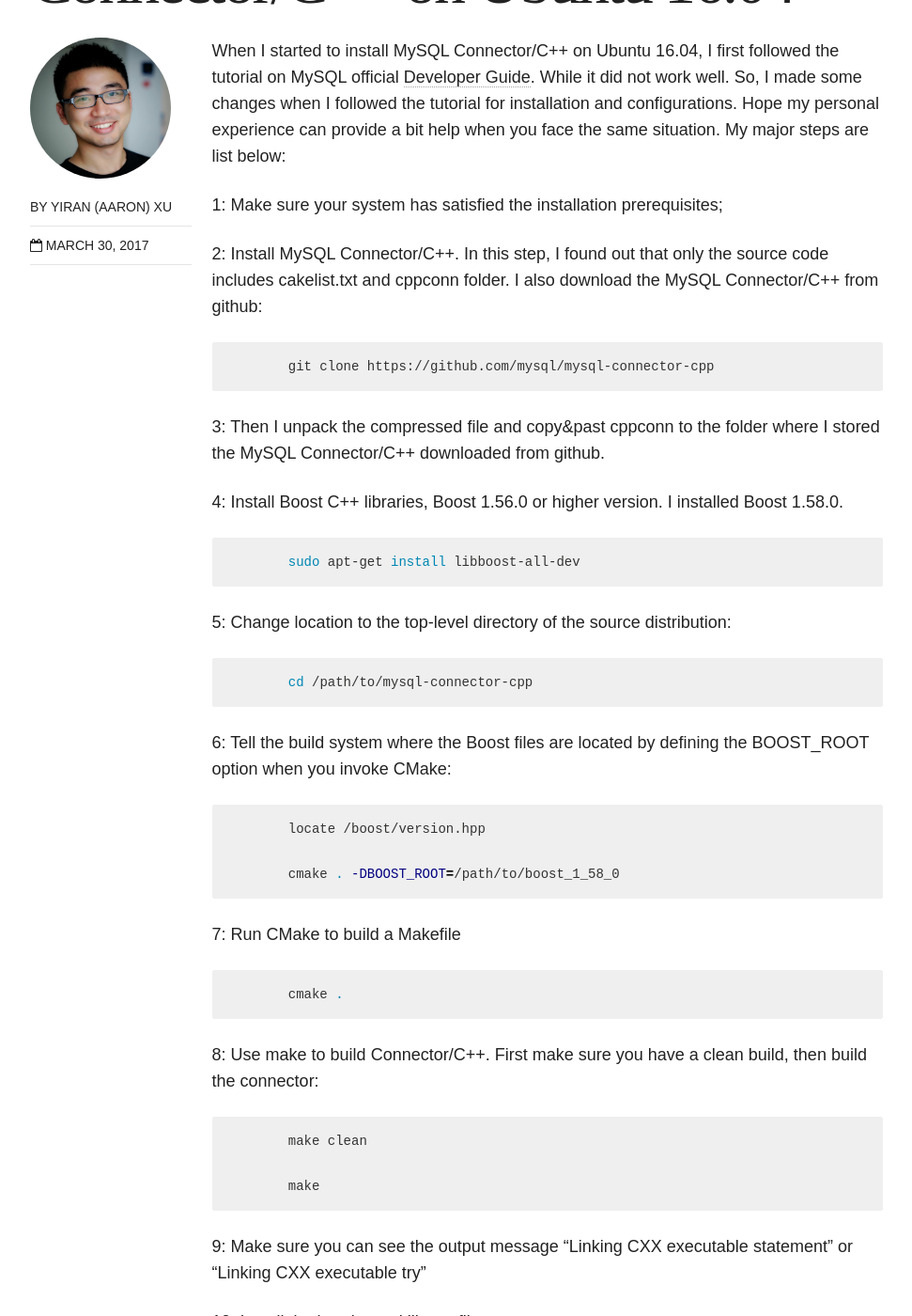
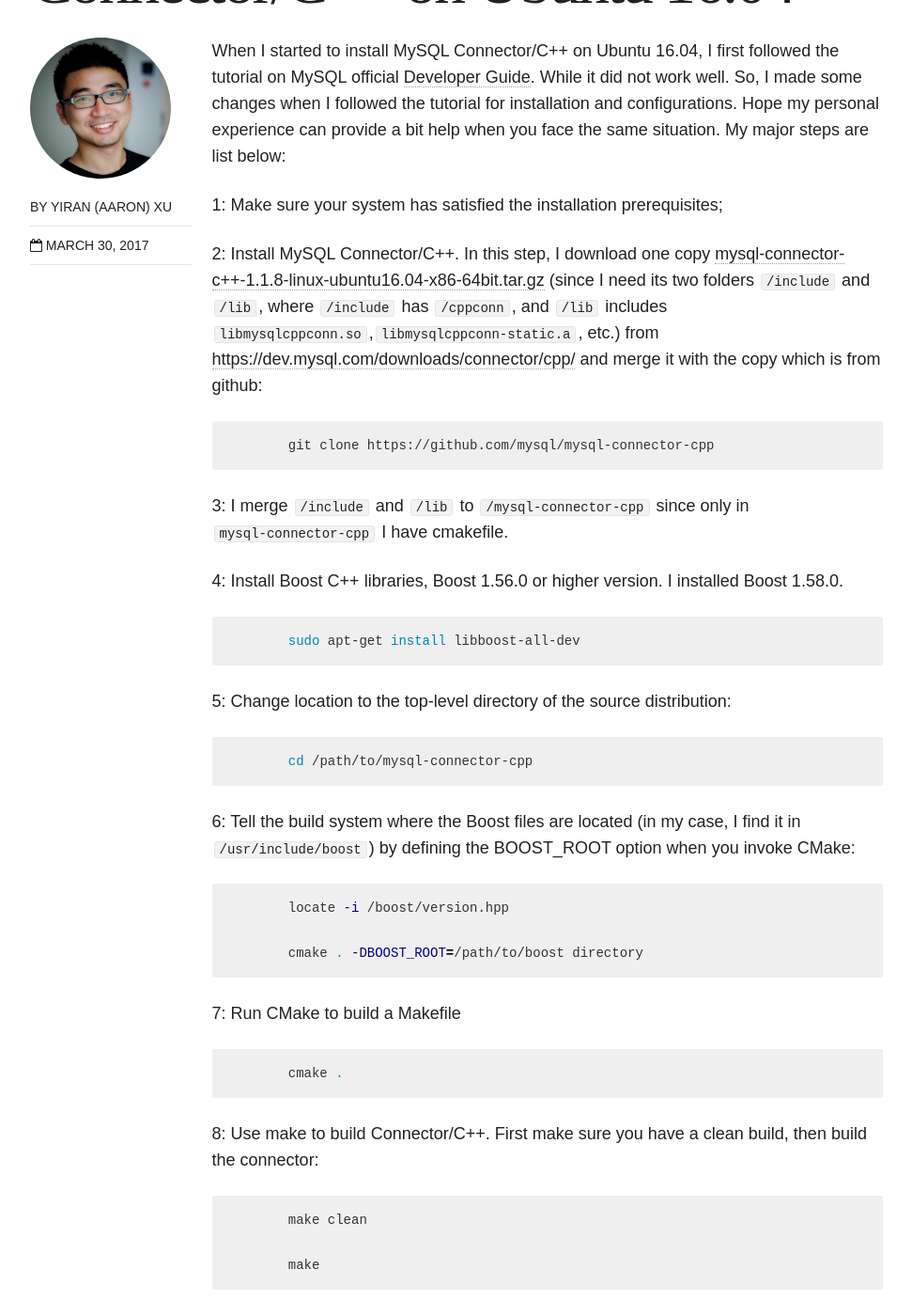
Before and after one commit to aaronxu17/aaronxu17.github.io, a Jekyll site: the page built from _posts/blog/2017-03-29-install-mysql-connector.md, in a window 1280 px wide and 1400 px high, scrolled down 660 px. Shown: the whole window at 94% size, without its empty margins (154-1125 px from the left). Built offline with Jekyll 4.4.1, drawn with Linux system fonts in a browser that asks for light colours; nearby versions of some CDN libraries; some of the changed text lies outside the part shown.

Commit message:
update blog

````diff
--- a/_posts/blog/2017-03-29-install-mysql-connector.md
+++ b/_posts/blog/2017-03-29-install-mysql-connector.md
@@ -12,13 +12,13 @@
 
 1: Make sure your system has satisfied the installation prerequisites;
 
-2: Install MySQL Connector/C++. In this step, I found out that only the source code includes cakelist.txt and cppconn folder. I also download the MySQL Connector/C++ from github:
+2: Install MySQL Connector/C++. In this step, I download one copy [mysql-connector-c++-1.1.8-linux-ubuntu16.04-x86-64bit.tar.gz](https://dev.mysql.com/downloads/file/?id=467847) (since I need its two folders `/include` and `/lib`, where `/include` has `/cppconn`, and `/lib` includes `libmysqlcppconn.so`,`libmysqlcppconn-static.a`, etc.) from <https://dev.mysql.com/downloads/connector/cpp/> and merge it with the copy which is from github:
 
 ```bash
 	git clone https://github.com/mysql/mysql-connector-cpp
 ```
 
-3: Then I unpack the compressed file and copy&past cppconn to the folder where I stored the MySQL Connector/C++ downloaded from github.
+3: I merge `/include` and `/lib` to `/mysql-connector-cpp` since only in `mysql-connector-cpp` I have cmakefile.
 
 4: Install Boost C++ libraries, Boost 1.56.0 or higher version. I installed Boost 1.58.0.
 
@@ -32,12 +32,12 @@
 	cd /path/to/mysql-connector-cpp
 ```
 
-6: Tell the build system where the Boost files are located by defining the BOOST_ROOT option when you invoke CMake:
+6: Tell the build system where the Boost files are located (in my case, I find it in `/usr/include/boost`) by defining the BOOST_ROOT option when you invoke CMake:
 
 ```bash
-	locate /boost/version.hpp
+	locate -i /boost/version.hpp
 
-	cmake . -DBOOST_ROOT=/path/to/boost_1_58_0
+	cmake . -DBOOST_ROOT=/path/to/boost directory
 ```
 
 7: Run CMake to build a Makefile
@@ -70,10 +70,10 @@
 
 12: In the same panel, navigate to **`Linker`**->**`Additional Library Directories`**. Add
 
-> `/usr/local/lib`; `/usr/lib`
+> `/usr/local/lib`
 
 13: In the same panel, navigate to **`Libraries`**. I choose the Dynamic Library, so that `libmysqlcppconn.so` is chosen for
 
->  **Add Library** (NOT Add Library File): (dynamic) `/usr/lib/libmysqlcppconn.so`, display`"mysqlcppconn"`
+>  **Add Library** (NOT Add Library File): (dynamic) `/usr/local/lib/libmysqlcppconn.so`, display`"mysqlcppconn"`
 
-   **Note**: Make sure the libmysqlcppconn.so is included in the added librart directories.
+   **Note**: Make sure the libmysqlcppconn.so and libmysqlcppconn.so.7 are included in the added library directories. In my case, I copy these two files from `/mysql-connector-cpp/lib/` directory.
````
